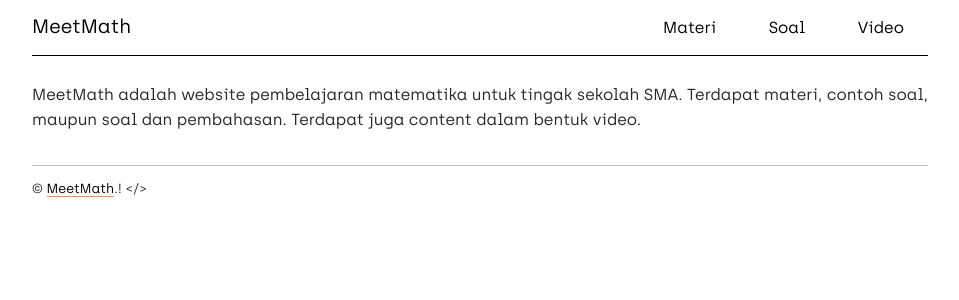
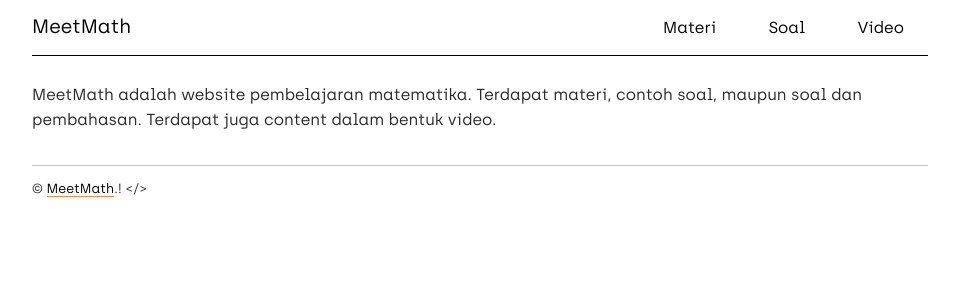
Before and after one commit to pacul/pacul.github.io, a Jekyll site: the page built from about.md, in a window 1280 px wide. Shown: the top 300 px of the page, without its empty margins (160-1119 px from the left). Built offline with Jekyll 4.4.1, drawn with Linux system fonts in a browser that asks for light colours.

Commit message:
Update about.md

```diff
--- a/about.md
+++ b/about.md
@@ -4,4 +4,4 @@ title: About
 permalink: /about.html
 ---
 
-MeetMath adalah website pembelajaran matematika untuk tingak sekolah SMA. Terdapat materi, contoh soal, maupun soal dan pembahasan. Terdapat juga content dalam bentuk video.
+{{ site.description }}
```
